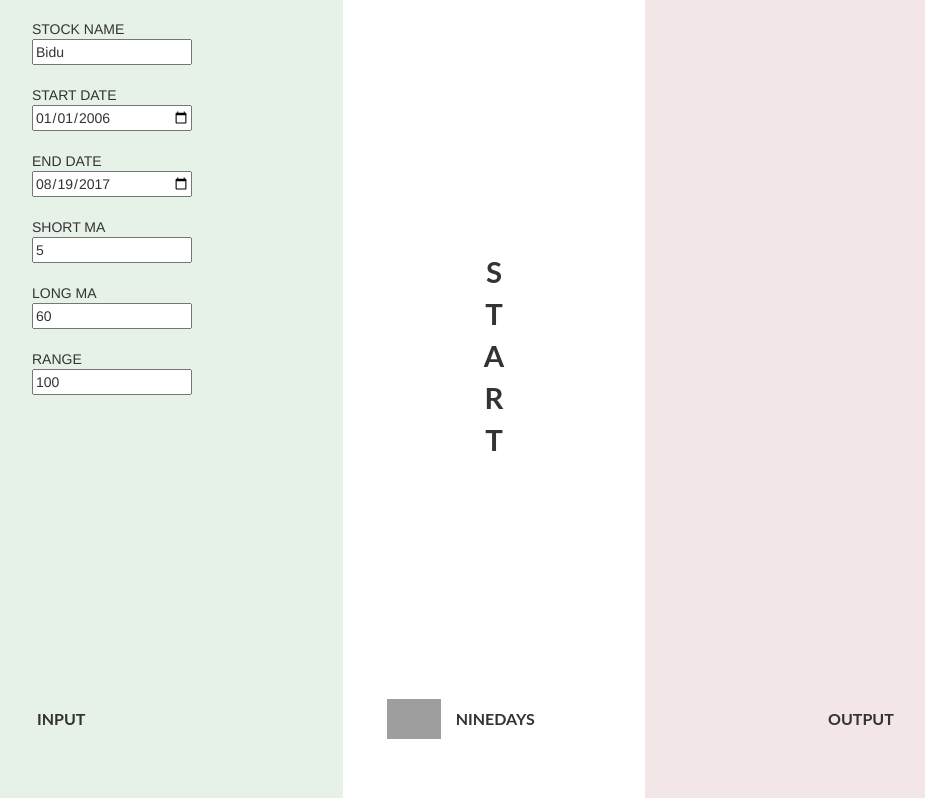
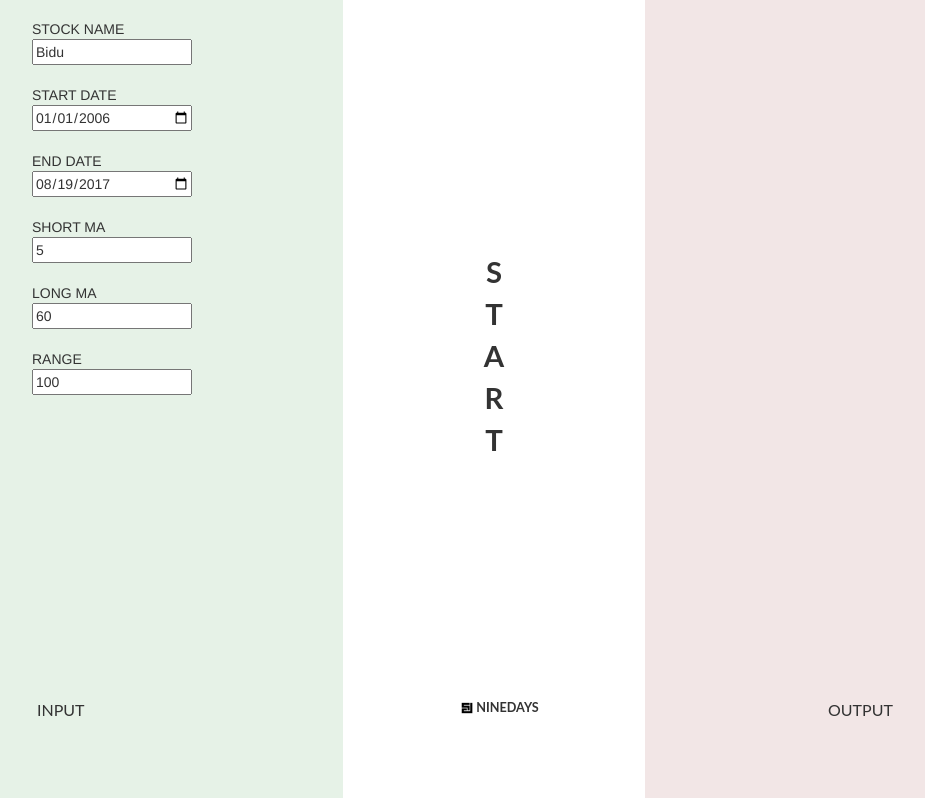
Before and after one commit to lljjyy21/ninedays, a Flask app: page / in a window 1280 px wide. Shown: the part 801-1599 px from the top of the page, without its empty margins (146-1071 px from the left). Run offline with Flask 2, Linux system fonts and the light colour scheme; some libraries are stand-ins or nearby versions; grey boxes are pictures that could not be loaded.

Commit message:
Fix bottom logo and size of text

```diff
--- a/static/css/custom.css
+++ b/static/css/custom.css
@@ -79,12 +79,6 @@ body{
     position:absolute;
 }
 
-.logo-text {
-    font-size: 16pt;
-    font-weight: bold;
-    font-family: Lato;
-}
-
 #btn-text {
 }
 
@@ -102,6 +96,27 @@ body{
 
 .input {
     width: 160px;
+}
+
+.io-text {
+    font-size: 12pt;
+    font-family: Lato;
+}
+
+@media only screen and (min-width: 992px) and (max-width: 1199px) {
+    .logo-text {
+        font-size: 8pt;
+        font-weight: bold;
+        font-family: Lato;
+    }
+}
+
+@media only screen and (min-width: 1200px) {
+    .logo-text {
+        font-size: 9.5pt;
+        font-weight: bold;
+        font-family: Lato;
+    }
 }
 
 @media only screen and (max-device-width: 480px) {
@@ -132,79 +147,6 @@ body{
     margin-bottom: 20px;
 }
 
-/* Smartphones (portrait and landscape) */
-@media only screen
-and (min-device-width : 320px)
-and (max-device-width : 480px) {
-    .logo-text {
-        font-size: 12pt !important;
-    }
-}
-
-/* Smartphones (landscape) */
-@media only screen
-and (min-width : 321px) {
-    .logo-text {
-        font-size: 12pt !important;
-    }
-}
-
-/* Smartphones (portrait) */
-@media only screen
-and (max-width : 320px) {
-    .logo-text {
-        font-size: 12pt !important;
-    }
-}
-
-/* iPads (portrait and landscape) */
-@media only screen
-and (min-device-width : 768px)
-and (max-device-width : 1024px) {
-    .logo-text {
-        font-size: 12pt !important;
-    }
-}
-
-/* iPads (landscape) */
-@media only screen
-and (min-device-width : 768px)
-and (max-device-width : 1024px)
-and (orientation : landscape) {
-    .logo-text {
-        font-size: 12pt !important;
-    }
-}
-
-/* iPads (portrait) */
-@media only screen
-and (min-device-width : 768px)
-and (max-device-width : 1024px)
-and (orientation : portrait) {
-    .logo-text {
-        font-size: 12pt !important;
-    }
-}
-
-/* Desktops and laptops */
-@media only screen
-and (min-width : 1224px) {
-
-}
-
-/* Large screens */
-@media only screen
-and (min-width : 1824px) {
-
-}
-
-/* iPhone 4 */
-@media
-only screen and (-webkit-min-device-pixel-ratio : 1.5),
-only screen and (min-device-pixel-ratio : 1.5) {
-
-}
-
 .inherited-height {
     height: 100%;
 }
--- a/templates/index.html
+++ b/templates/index.html
@@ -194,7 +194,7 @@
                                     col-sm-8 col-sm-offset-2
                                     col-md-8 col-md-offset-4
                                     col-lg-8 col-lg-offset-4">
-                            <p class="logo-text">INPUT</p>
+                            <p class="io-text">INPUT</p>
                         </div>
                     </div>
 
@@ -206,11 +206,10 @@
             <!--CENTER COLUMN FOOTER-->
             <div class="col-xs-2 col-sm-2 col-md-2 col-lg-2 footer btn-area">
                 <div class="row">
-                    <!--TODO Fix this-->
-                    <div id="logo-block" class="image col-xs-3 cols-sm-3 col-md-3 col-lg-3 logo-img btn-area">
-                        <img alt="logo" id="logo" src="/static/image/logo_test.jpg" class="img img-responsive full-width btn-area"/>
+                    <div id="logo-block" class="image col-lg-1 col-md-1 col-lg-offset-4 col-md-offset-4 logo-img btn-area">
+                        <img alt="logo" id="logo" src="/static/image/logo.jpg" class="img img-responsive full-width btn-area"/>
                     </div>
-                    <div class="col-xs-9 cols-sm-9 col-md-9 col-lg-9">
+                    <div class="col-lg-6 col-md-6 remove-style">
                         <p id="logo-text" class="logo-text">NINEDAYS</p>
                     </div>
                 </div>
@@ -225,7 +224,7 @@
                                     col-sm-8 col-sm-offset-2
                                     col-md-8 col-md-offset-4
                                     col-lg-8 col-lg-offset-4">
-                             <p class="logo-text">OUTPUT</p>
+                             <p class="io-text">OUTPUT</p>
                         </div>
                     </div>
                 </div>
```
